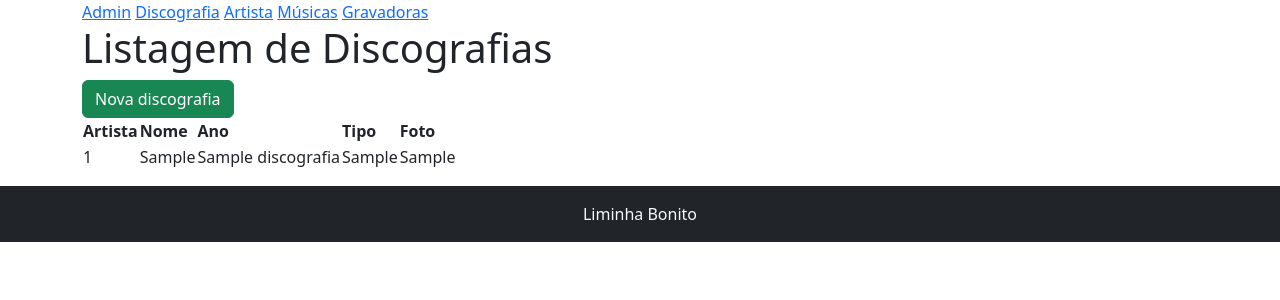
After one commit to lim4ig/AplicativoWeb_PHP, a PHP site: page /discografia-listagem.php in a window 1280 px wide. The commit adds this page. Shown: the top 300 px of the page. Run offline with PHP 8.4, Linux system fonts and the light colour scheme; tables that the repository leaves empty or names only in its code hold one stand-in row (values such as "Sample post").

Commit message:
Aula do dia 25/05/26

```diff
--- /dev/null
+++ b/discografia-listagem.php
@@ -0,0 +1,55 @@
+<?php
+
+$titulo_da_pagina = "Listagem de Discografias";
+include "inc-cabecalho.php";
+
+?>
+<body>
+    <main class="container">
+        <?php include "inc-menu.php"; ?>
+        <!-- Título da página que mostra todas as discografias cadastradas -->
+        <h1>Listagem de Discografias</h1>
+        <div class="row">
+            <div class="col">
+                <a href="discografia-formulario.php" class="btn btn-success">Nova discografia</a>
+            </div>
+        </div>
+
+        <div class="row">
+           <div class="col">
+            <table>
+                <tr>
+                    <th>Artista</th>
+                    <th>Nome</th>
+                    <th>Ano</th>
+                    <th>Tipo</th>
+                    <th>Foto</th>
+                </tr>
+                <?php
+                // Inclui a conexão com o banco de dados.
+                include "inc-conexao.php";
+
+                // Consulta todas as discografias e ordena por artista e nome.
+                $sql = "select * from tb_discografia order by artista, nome";
+                $resultado = mysqli_query($conn, $sql);
+
+                // Para cada registro encontrado, exibe uma linha na tabela.
+                while($linha = mysqli_fetch_assoc($resultado)){
+                    echo "<tr>";
+                    echo "<td>" . $linha['id'] . "</td>";
+                    echo "<td>" . $linha['artista'] . "</td>";
+                    echo "<td>" . $linha['nome'] . "</td>";
+                    echo "<td>" . $linha['ano'] . "</td>";
+                    echo "<td>" . $linha['tipo'] . "</td>";
+                    echo "</tr>";
+                }
+
+                // Fecha a conexão após terminar a leitura dos dados.
+                mysqli_close($conn);
+                ?>
+            </table>
+           </div>
+        </div>
+    </main>
+
+<?php include "inc-rodape.php"; ?>
--- /dev/null
+++ b/inc-cabecalho.php
@@ -0,0 +1,10 @@
+<!-- Cabeçalho HTML comum usado em várias páginas do site -->
+<!DOCTYPE html>
+<html lang="pt-BR">
+<head>
+    <meta charset="UTF-8">
+    <meta name="viewport" content="width=device-width, initial-scale=1.0">
+    <title><?php echo $titulo_da_pagina ?></title>
+    <link href="https://cdn.jsdelivr.net/npm/bootstrap@5.3.8/dist/css/bootstrap.min.css" rel="stylesheet" integrity="sha384-sRIl4kxILFvY47J16cr9ZwB07vP4J8+LH7qKQnuqkuIAvNWLzeN8tE5YBujZqJLB" crossorigin="anonymous">
+    <link rel="stylesheet" href="https://cdn.jsdelivr.net/npm/bootstrap-icons@1.13.1/font/bootstrap-icons.min.css">
+</head>
--- /dev/null
+++ b/inc-conexao.php
@@ -0,0 +1,9 @@
+<?php
+// Conexão com o banco de dados MySQL.
+$conn = mysqli_connect("localhost", "root", "", "db_spotify");
+
+// Se a conexão falhar, exibe uma mensagem de erro e interrompe a execução.
+if(!$conn){
+    die("<h3>Erro</h3>" . mysqli_connect_error() );
+}
+?>
--- a/inc-menu.php
+++ b/inc-menu.php
@@ -1,6 +1,7 @@
 <nav>
+    <!-- Menu de navegação principal com links para cada área do sistema -->
     <a href="admin.php">Admin</a>
-    <a href="discografia-formulario.php">Discografia</a>
+    <a href="discografia-listagem.php">Discografia</a>
     <a href="artista-formulario.php">Artista</a>
     <a href="musica-formulario.php">Músicas</a>
     <a href="gravadora-formulario.php">Gravadoras</a>
--- /dev/null
+++ b/inc-rodape.php
@@ -0,0 +1,8 @@
+<footer class="d-flex flex-column justify-content-center align-items-center text-center bg-dark mt-3">
+    <p class="text-light pt-3">Liminha Bonito</p>
+</footer>
+
+<!-- Rodapé comum usado em todas as páginas -->
+
+</body>
+</html>
```
Also changed, not shown: admin.php (+10 -14 lines), discografia-formulario.php (+17 -11 lines), discografia-salvar.php (+15 -2 lines).
